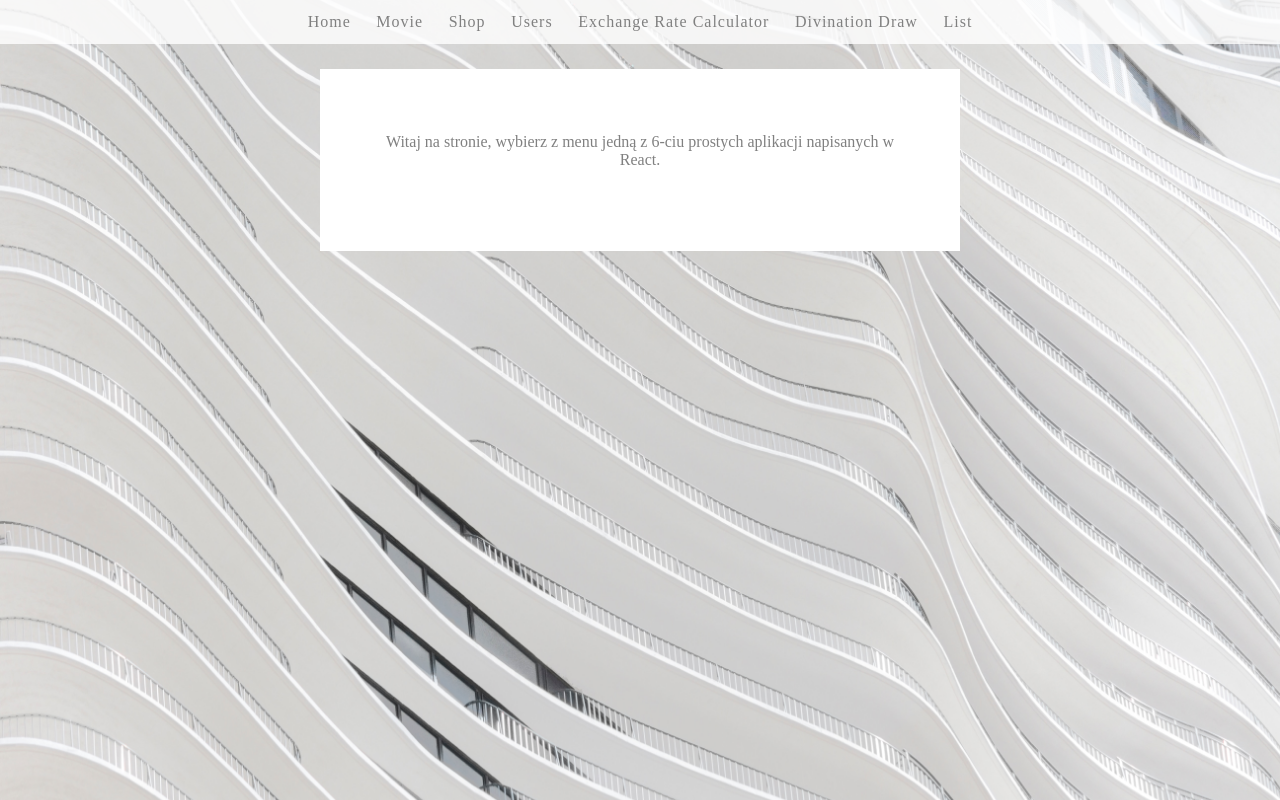
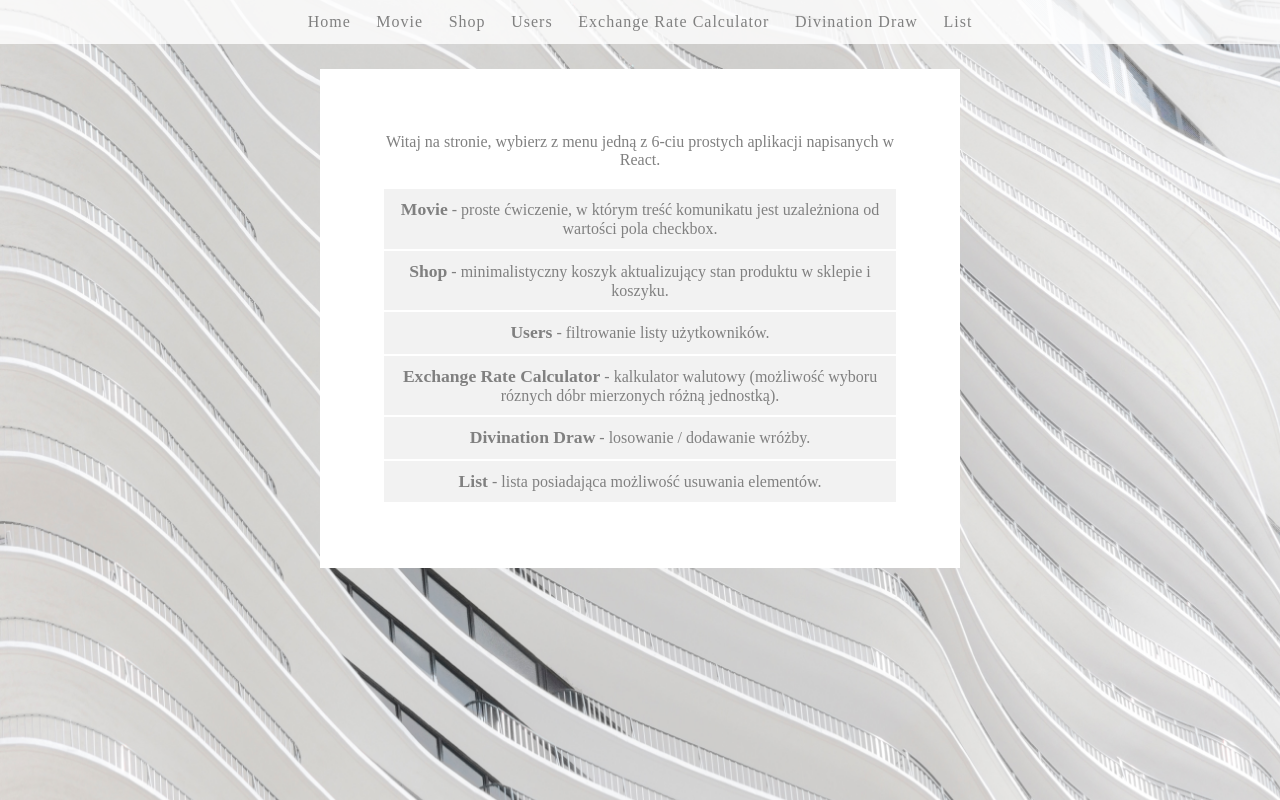
Before and after one commit to anielakm/simple-react-tasks, a React (Create React App) app: page / in a window 1280 px wide. Built offline with nearby package versions, Linux system fonts and the light colour scheme.

Commit message:
Added new menu list and tasks description

```diff
--- a/src/App.js
+++ b/src/App.js
@@ -2,22 +2,15 @@ import React from 'react';
 import Nav from './Nav/Nav'
 import GlobalStyle from './GlobalStyle'
 import Main from './components/Main'
-import Container from './components/Container'
-
+import Hello from './Hello'
 
 function App() {
   return (
     <>
-
       <GlobalStyle />
-      <Main><Nav />
-        <Container>Witaj na stronie, wybierz z menu jedną z 6-ciu prostych aplikacji napisanych w React. <br /><br />
-
-        </Container>
-
+      <Main>
+        <Nav />
       </Main>
-
-
     </>
   );
 }
--- /dev/null
+++ b/src/Hello.js
@@ -0,0 +1,34 @@
+import React from 'react';
+import Container from './components/Container'
+import Ul from './components/Ul'
+import Span from './components/Span'
+import { Link } from "react-router-dom";
+
+const Hello = () => {
+    return (<> <Container>Witaj na stronie, wybierz z menu jedną z 6-ciu prostych aplikacji napisanych w React.
+<br /><br />
+        <Ul>
+            <li>
+                <Link to="/movie"><Span>Movie</Span> - proste ćwiczenie, w którym treść komunikatu jest uzależniona od wartości pola checkbox.</Link>
+            </li>
+            <li>
+                <Link to="/shop"><Span>Shop</Span> - minimalistyczny koszyk aktualizujący stan produktu w sklepie i koszyku.</Link>
+            </li>
+            <li>
+                <Link to="/users"><Span>Users</Span> - filtrowanie listy użytkowników.</Link>
+            </li>
+            <li>
+                <Link to="/exrate"><Span>Exchange&nbsp;Rate&nbsp;Calculator</Span> - kalkulator walutowy (możliwość wyboru róznych dóbr mierzonych różną jednostką).</Link>
+            </li>
+            <li>
+                <Link to="/divination"><Span>Divination&nbsp;Draw</Span> - losowanie / dodawanie wróżby.</Link>
+            </li>
+            <li>
+                <Link to="/list"><Span>List</Span> - lista posiadająca możliwość usuwania elementów.</Link>
+            </li>
+        </Ul>
+    </Container>
+    </>);
+}
+
+export default Hello;
--- a/src/Nav/Nav.js
+++ b/src/Nav/Nav.js
@@ -7,6 +7,7 @@ import Divination from '../Divination/Divination'
 import List from '../Remove from list/List'
 import { BrowserRouter as Router, Route, Link } from "react-router-dom";
 import Navigation from '../components/Nav'
+import Hello from '../Hello'
 
 const Nav = () => {
     return (<>
@@ -37,7 +38,8 @@ const Nav = () => {
                 </ul>
             </Navigation>
 
-            <Route path="/movie" exact component={Movie} />
+            <Route path="/" exact component={Hello} />
+            <Route path="/movie" component={Movie} />
             <Route path="/shop" component={Shop} />
             <Route path="/users" component={UsersList} />
             <Route path="/exrate" component={Calculator} />
--- /dev/null
+++ b/src/components/Span.js
@@ -0,0 +1,8 @@
+import styled from 'styled-components'
+
+const Span = styled.span`
+font-weight:600;
+font-size:1.1em;
+`;
+
+export default Span;
```
